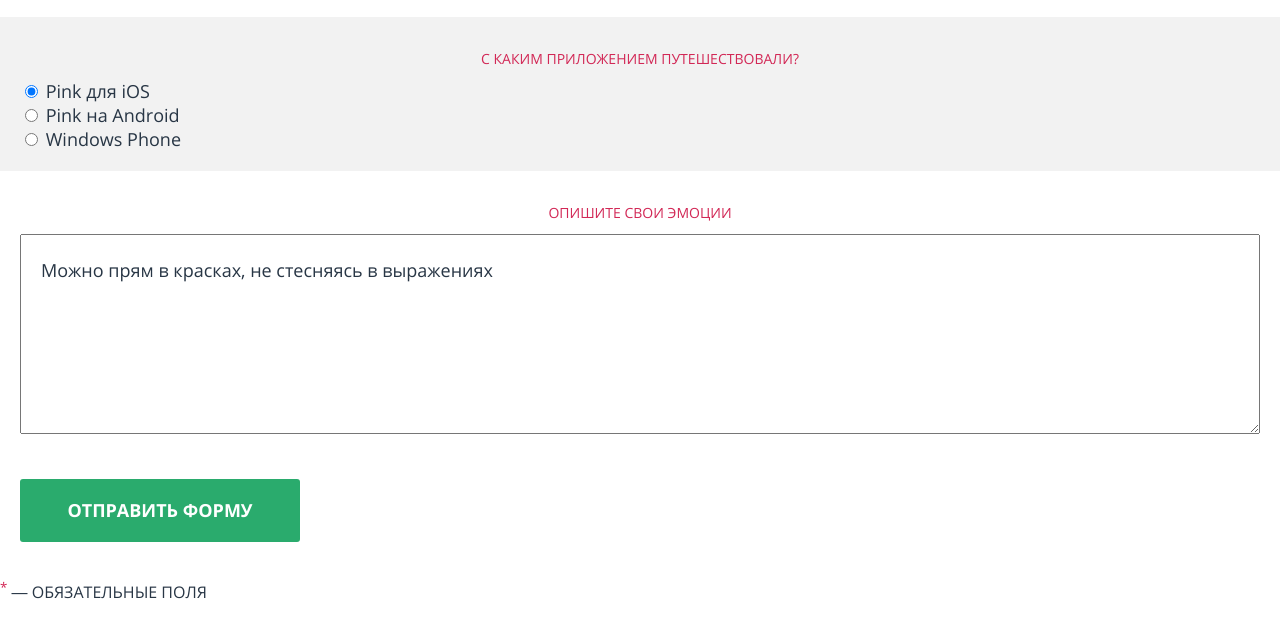
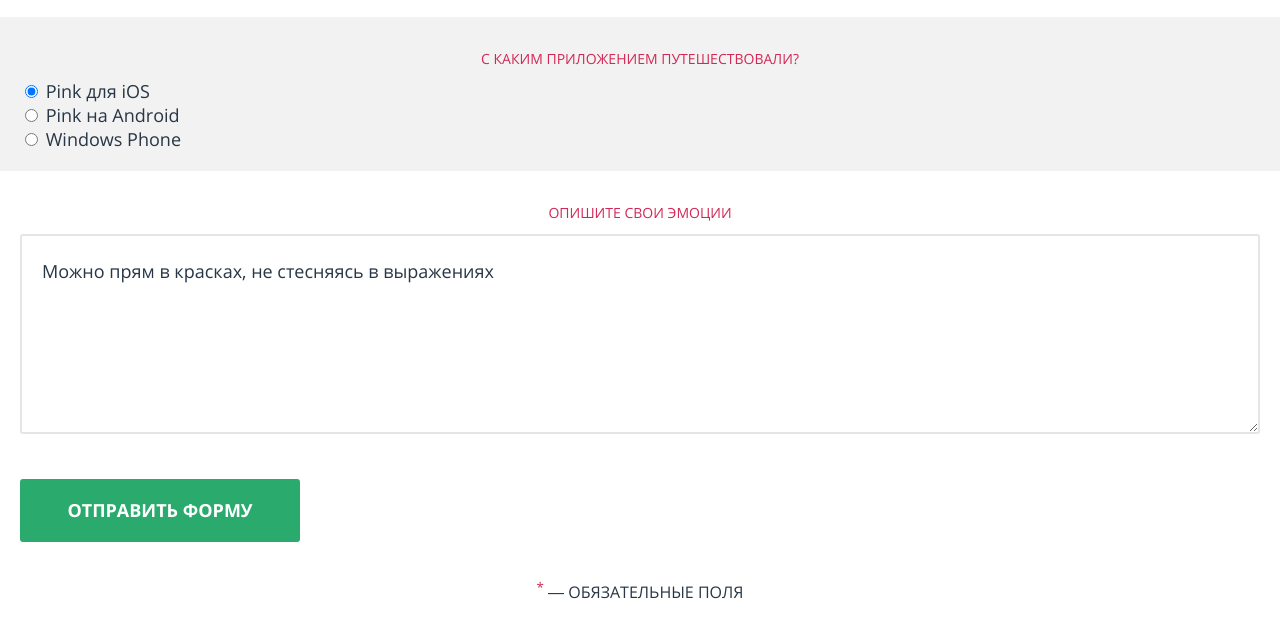
Before and after one commit to usalkoulia/244003-pink, a website: page source/form.html in a window 1280 px wide. Shown: the part 1049-1685 px from the top of the page. Drawn offline with nearby package versions, Linux system fonts and the light colour scheme; files that its build step writes are made by us from their sources.

Commit message:
Отредактировала бордер у текстареи

```diff
--- a/source/sass/_competition.scss
+++ b/source/sass/_competition.scss
@@ -60,6 +60,8 @@
   line-height: 30px;
   padding: 20px;
   box-sizing: border-box;
+  border: 2px solid rgba(#000000, 0.1);
+  border-radius: 3px;
 }
 
 .competition-form__submit-wrapper {
@@ -68,6 +70,7 @@
 
 .competition-form__legend {
   text-transform: uppercase;
+  text-align: center;
 
   sup {
   color: $secondary-color;
```
